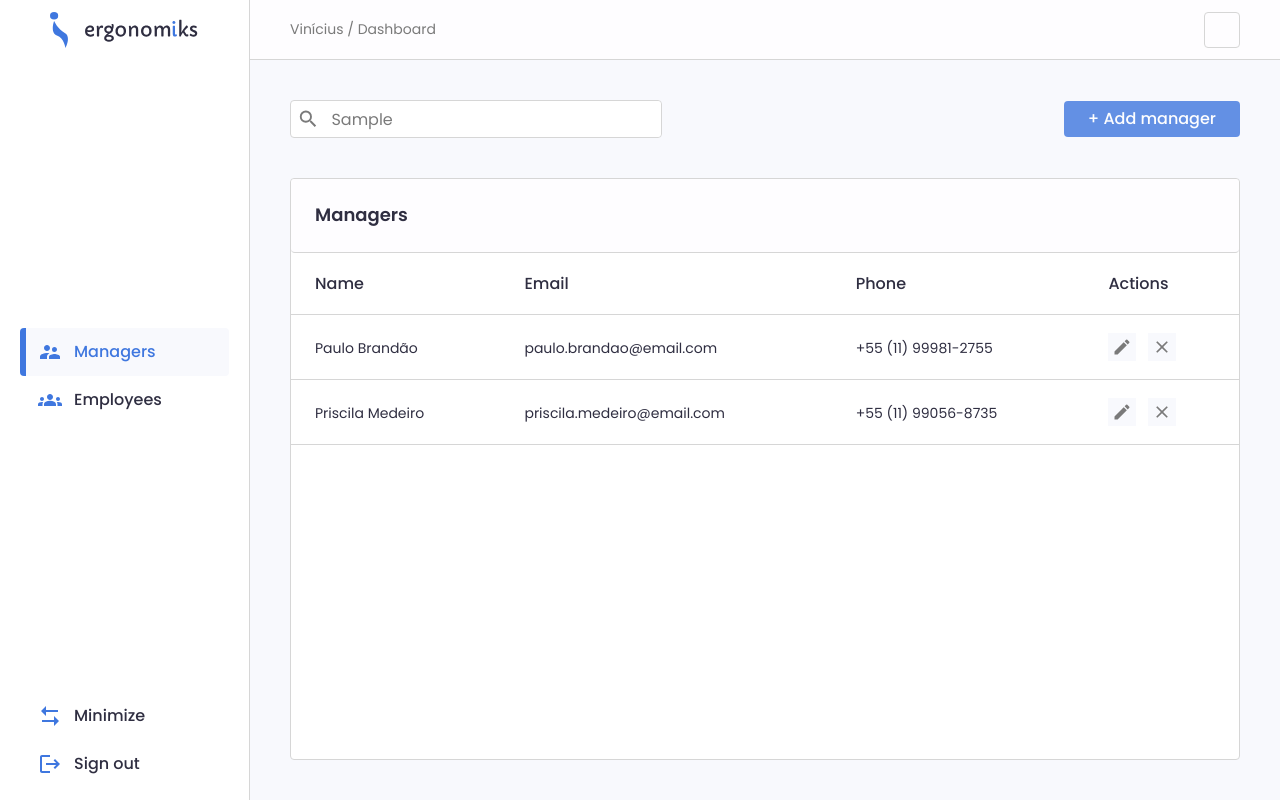
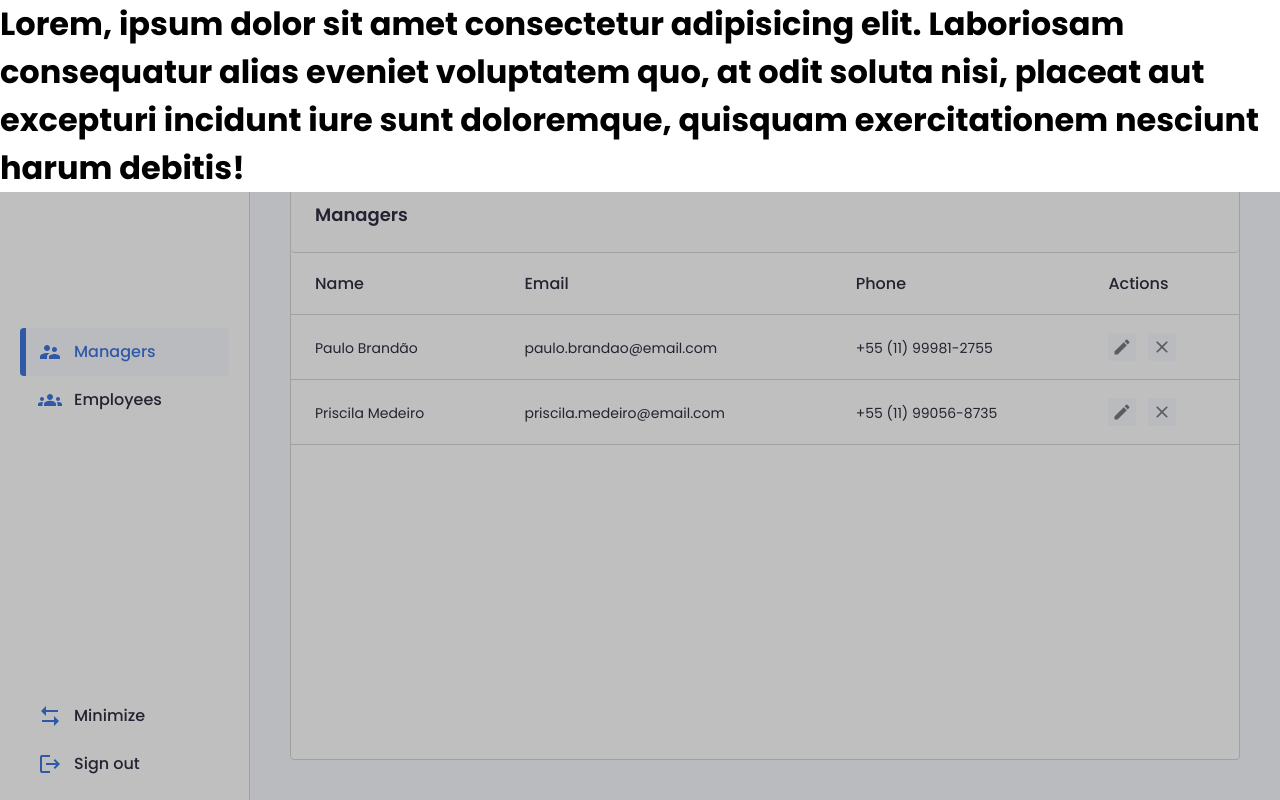
Before and after one commit to vinixiii/ergonomiks-next, a Next.js app: page /app/company/managers in a window 1280 px wide. Both pictures are taken after typing "Sample" into the empty fields and a click on the button "+ Add manager". Built offline with nearby package versions, Linux system fonts and the light colour scheme.

Commit message:
feat: create modal component

```diff
--- a/package.json
+++ b/package.json
@@ -6,6 +6,7 @@
     "start": "next start"
   },
   "dependencies": {
+    "framer-motion": "^5.0.0",
     "i18next": "^21.3.2",
     "jsonwebtoken": "^8.5.1",
     "lodash": "^4.17.21",
--- a/pages/_app.js
+++ b/pages/_app.js
@@ -9,7 +9,7 @@ function App({ Component, pageProps }) {
     <>
       <Head>
         <link rel="preconnect" href="https://fonts.googleapis.com" />
-        <link rel="preconnect" href="https://fonts.gstatic.com" crossOrigin />
+        <link rel="preconnect" href="https://fonts.gstatic.com" />
         <link
           href="https://fonts.googleapis.com/css2?family=Poppins:wght@400;500;600;700&display=swap"
           rel="stylesheet"
--- /dev/null
+++ b/src/components/common/Modal/index.js
@@ -0,0 +1,34 @@
+import React from 'react';
+import { motion } from 'framer-motion';
+
+import { ModalWrapper } from './styles/ModalWrapper';
+
+export function Modal({ isOpen, onClose, children }) {
+  return (
+    <ModalWrapper
+      isOpen={isOpen}
+      onClick={(event) => {
+        const isSafeArea = event.target.closest('[data-modal-safe-area="true"');
+
+        if (!isSafeArea) onClose();
+      }}
+    >
+      <motion.div
+        variants={{
+          open: {
+            y: 0,
+          },
+          closed: {
+            y: '100%',
+          },
+        }}
+        animate={isOpen ? 'open' : 'closed'}
+        transition={{
+          duration: 0.3,
+        }}
+      >
+        {children({ 'data-modal-safe-area': 'true' })}
+      </motion.div>
+    </ModalWrapper>
+  );
+}
--- /dev/null
+++ b/src/components/common/Modal/styles/ModalWrapper.js
@@ -0,0 +1,25 @@
+import styled, { css } from 'styled-components';
+
+export const ModalWrapper = styled.div`
+  display: flex;
+  flex-direction: column;
+  position: absolute;
+  top: 0;
+  right: 0;
+  bottom: 0;
+  left: 0;
+  background: rgba(0, 0, 0, 0.25);
+  z-index: 9999;
+  transition: all ${({ theme }) => theme.transition};
+
+  ${({ isOpen }) =>
+    isOpen
+      ? css`
+          opacity: 1;
+          pointer-events: all;
+        `
+      : css`
+          opacity: 0;
+          pointer-events: none;
+        `}
+`;
--- a/src/components/common/Table/styles/TableWrapper.js
+++ b/src/components/common/Table/styles/TableWrapper.js
@@ -22,6 +22,7 @@ TableWrapper.Body = styled.div`
   overflow-y: auto;
 
   table {
+    position: absolute;
     width: 100%;
     text-align: left;
     border-spacing: 0;
--- a/src/components/screens/app/company/ManagersScreen/index.jsx
+++ b/src/components/screens/app/company/ManagersScreen/index.jsx
@@ -1,6 +1,7 @@
-import React from 'react';
+import React, { useContext } from 'react';
 import { MdSearch } from 'react-icons/md';
 
+import { WebsitePageContext } from '../../../../wrappers/WebsitePage/context';
 import { Box } from '../../../../foundation/Box';
 import { TextField } from '../../../../foundation/TextField';
 import { Button } from '../../../../common/Button';
@@ -9,6 +10,8 @@ import { Table } from '../../../../common/Table';
 import { managers } from '../../../../../../mock/managers';
 
 export function ManagersScreen() {
+  const { toggleRegisterManagerModal } = useContext(WebsitePageContext);
+
   return (
     <>
       <Box
@@ -22,7 +25,7 @@ export function ManagersScreen() {
         // borderBottom={`1px solid ${colors.border}`}
       >
         <TextField placeholder="Search a manager" icon={<MdSearch />} />
-        <Button>+ Add manager</Button>
+        <Button onClick={toggleRegisterManagerModal}>+ Add manager</Button>
       </Box>
 
       <Table
--- a/src/components/wrappers/WebsitePage/index.jsx
+++ b/src/components/wrappers/WebsitePage/index.jsx
@@ -1,9 +1,10 @@
-import React from 'react';
+import React, { useState } from 'react';
 
 import { WebsitePageContext } from './context';
 import { Sidebar } from '../../common/Sidebar';
 import { Header } from '../../common/Header';
 import { Box } from '../../foundation/Box';
+import { Modal } from '../../common/Modal';
 
 export default function WebsitePageWrapper({
   children,
@@ -11,9 +12,27 @@ export default function WebsitePageWrapper({
   headerProps,
   sidebarProps,
 }) {
+  const [isModalOpen, setIsModalOpen] = useState(false);
+
   return (
-    <WebsitePageContext.Provider value="">
+    <WebsitePageContext.Provider
+      value={{
+        toggleRegisterManagerModal: () => setIsModalOpen(!isModalOpen),
+      }}
+    >
       <Box display="flex" flex="1">
+        <Modal isOpen={isModalOpen} onClose={() => setIsModalOpen(false)}>
+          {(propsDoModal) => (
+            <div style={{ background: 'white' }} {...propsDoModal}>
+              <h1>
+                Lorem, ipsum dolor sit amet consectetur adipisicing elit.
+                Laboriosam consequatur alias eveniet voluptatem quo, at odit
+                soluta nisi, placeat aut excepturi incidunt iure sunt
+                doloremque, quisquam exercitationem nesciunt harum debitis!
+              </h1>
+            </div>
+          )}
+        </Modal>
         {sidebarProps.display && <Sidebar />}
         <Box display="flex" flexDirection="column" {...pageBoxProps}>
           {headerProps.display && <Header />}
```
Also changed, not shown: 1 other file (tests, documents, lock files or other folders).
